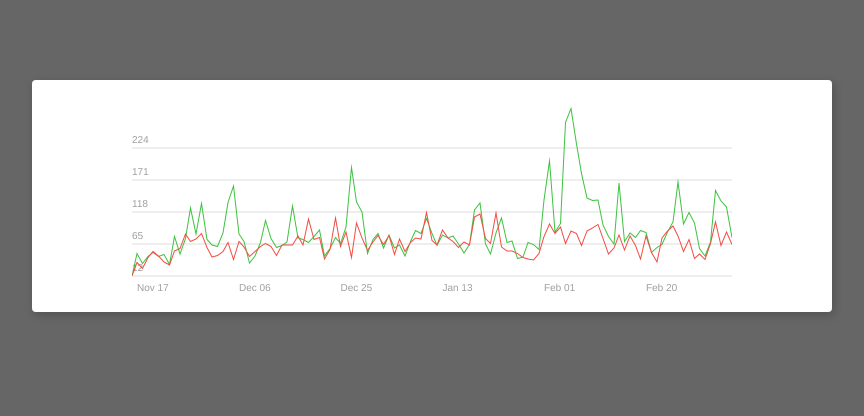
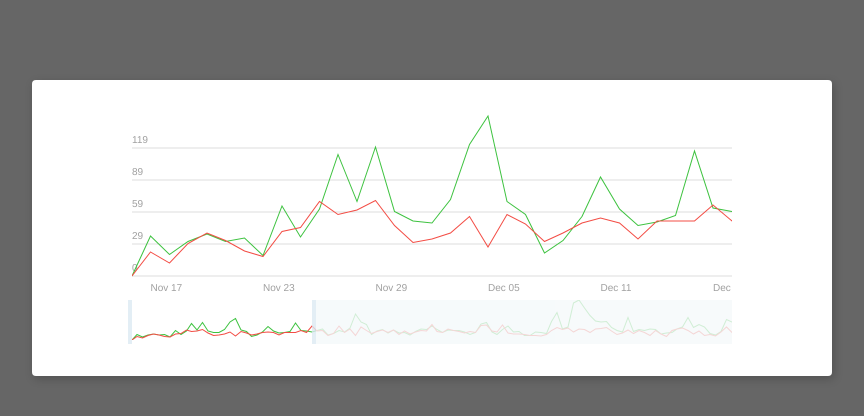
Before and after one commit to Dima9119708/canvas-chart, a website built with webpack: page src/index.html in a window 1280 px wide. Shown: the whole page, without its empty margins (208-1072 px from the left). Built offline with nearby package versions, Linux system fonts and the light colour scheme.

Commit message:
Chart canvas.

```diff
--- a/src/index.html
+++ b/src/index.html
@@ -35,25 +35,38 @@
     </style>
 </head>
 <body>
-    <div class="tg-chart">
-        <div class="container">
-            <div class="card">
-                <canvas id="chart"></canvas>
-            </div>
+    <div class="container">
+        <div class="card">
+            <div class="tg-chart" id="chart">
+                <div data-el="tooltip" class="tg-chart-tooltip"></div>
 
-            <div class="tg-chart-tooltip js--tooltip">
-                    <div class="tooltip-title js--tooltip-title">Sat, Feb 24</div>
-                    <div class="tooltip-list js--tooltip-list">
-                        <div class="tooltip-list-item">
-                            <div class="name">15</div>
-                            <div class="value">15</div>
-                        </div>
-                        <div class="tooltip-list-item">
-                            <div class="name">150</div>
-                            <div class="value">150</div>
-                        </div>
+                <canvas data-el="main"></canvas>
+
+                <div class="tg-chart-slider" data-el="slider">
+                    <canvas></canvas>
+                    <div data-el="left" class="tg-chart-slider__left">
+                        <div
+                                class="tg-chart-slider__arrow--left"
+                                data-el="arrow"
+                                data-type="left"
+                        ></div>
+                    </div>
+
+                    <div
+                        data-el="window"
+                        data-type="window"
+                        class="tg-chart-slider__window"
+                    ></div>
+
+                    <div data-el="right" class="tg-chart-slider__right">
+                        <div
+                            class="tg-chart-slider__arrow--right"
+                            data-el="arrow"
+                            data-type="right"
+                        ></div>
                     </div>
                 </div>
+            </div>
         </div>
     </div>
 </body>
--- a/src/index.js
+++ b/src/index.js
@@ -1,60 +1,76 @@
 import '@babel/polyfill'
 import './styles.scss'
 import data from './js/data/data'
-import {searchMinMax} from "./js/utils";
-import {drawArc, drawVerticalLine, line, toCoords, xAxis, yAxis} from "./js/draw";
+import {computeXRatio, computeYRatio, getOnlyNumbers, searchMinMax, toCoords} from "./js/utils";
+import {drawArc, drawVerticalLine, line, xAxis, yAxis} from "./js/draw";
 import {DPI_HEIGHT, DPI_WIDTH, HEIGHT, PADDING, VIEW_HEIGHT, VIEW_WIDTH, WIDTH} from "./js/vars";
 import {tooltip} from "./js/tooltiip";
+import mouse from "./js/mouse";
+import {sliderChart} from "./js/slider";
 
-function chart(canvas, data) {
+function chart(root, data) {
+    const canvas = root.querySelector('[data-el="main"]')
+    const slider = sliderChart(root.querySelector('[data-el="slider"]'), data)
     const ctx = canvas.getContext('2d')
+
+    let rfa
 
     canvas.style.width = WIDTH + 'px'
     canvas.style.height = HEIGHT + 'px'
     canvas.width = DPI_WIDTH
     canvas.height = DPI_HEIGHT
 
-    const yData = data.columns.filter(col => data.types[col[0]] === 'line')
-    const xData = data.columns.filter(col => data.types[col[0]] !== 'line')[0]
+    let count = 100
 
-    const [yMin, yMax] = searchMinMax(yData.flat())
-    const yRatio = VIEW_HEIGHT / (yMax - yMin)
-    const xRatio = VIEW_WIDTH / (data.columns[0].length - 1)
-    let rfa = null
-
-    const mouse = {
-        x: undefined,
-        currentX: undefined,
-        clientX: undefined,
-        pointsArc: [],
-
-        clear() {
-            this.x = undefined
-            this.currentX = undefined
-            this.clientX = undefined
-            this.pointsArc = []
-        }
-    }
+    slider.subscribe(pos => {
+        mouse.pos = pos
+        render()
+    })
 
     function clearCanvas() {
         ctx.clearRect(0, 0, canvas.width, canvas.height)
         mouse.pointsArc.length = 0
     }
 
-    function render() {
+    function render(timestamp) {
         clearCanvas()
 
-        yAxis(ctx, yMin, yMax)
-        xAxis(ctx, xData, xRatio, mouse)
+        const length = data.columns[0].length
+        const leftIndex =  Math.round((length * mouse.pos[0] / 100))
+        const rightIndex = Math.round((length * mouse.pos[1] / 100))
 
-        yData.map(toCoords(xRatio, yRatio)).forEach( (coords, i) => {
-            line(ctx, coords, data.colors[yData[i][0]], mouse)
+        const columns = data.columns.map((col,i) => {
+            const res = col.slice(leftIndex, rightIndex)
+            if (typeof res[0] !== 'string') {
+                res.unshift(col[0])
+            }
+            return res
         })
 
-        drawVerticalLine(ctx, mouse)
-        drawArc(ctx, mouse.pointsArc, yData)
+        const yData = columns.filter(col => data.types[col[0]] === 'line')
+        const xData = columns.filter(col => data.types[col[0]] !== 'line')[0]
 
-        tooltip.left( mouse.clientX + 20).update(mouse, yData)
+        const [yMin, yMax] = searchMinMax(yData.flat())
+
+        const yRatio = computeYRatio(VIEW_HEIGHT, yMax)
+        const xRatio = computeXRatio(VIEW_WIDTH, columns[0].length)
+
+        yAxis(ctx, yMax)
+        xAxis(ctx, xData, xRatio)
+
+        yData.map(toCoords(xRatio, yRatio, DPI_HEIGHT, PADDING))
+             .forEach( (coords, i) => {
+                if (mouse.pos[0] !== 0) {
+                    coords.splice(0, 1);
+                }
+
+                line(ctx, coords, data.colors[yData[i][0]])
+             })
+
+        drawVerticalLine(ctx)
+        drawArc(ctx, yData)
+
+        tooltip.left( mouse.clientX + 20).update(yData)
     }
 
     render()
@@ -63,8 +79,8 @@ function chart(canvas, data) {
 
     canvas.addEventListener('mouseenter', mouseEnter)
 
-    function mouseEnter(e) {
-        tooltip.open().left(e.clientX + 20)
+    function mouseEnter({ clientX }) {
+        tooltip.open().left(clientX)
         canvas.addEventListener('mousemove',  mouseMove)
         canvas.addEventListener('mouseleave', mouseLeave)
     }
@@ -75,7 +91,7 @@ function chart(canvas, data) {
         const currentX = Math.floor(clientX - left) * (DPI_WIDTH / WIDTH)
 
         mouse.currentX = currentX
-        mouse.clientX = clientX
+        mouse.clientX = clientX - left
     }
 
     function mouseLeave() {
--- a/src/js/draw.js
+++ b/src/js/draw.js
@@ -1,11 +1,12 @@
 import {DPI_HEIGHT, DPI_WIDTH, PADDING, ROWS_COUNT, VIEW_HEIGHT} from "./vars";
-import {getDate} from "./utils";
+import {getDate, rangeFN} from "./utils";
 import {tooltip} from "./tooltiip";
 import data from "./data/data";
+import mouse from "./mouse";
 
-export function yAxis(ctx, yMin, yMax) {
+export function yAxis(ctx, yMax) {
     const step = VIEW_HEIGHT / ROWS_COUNT
-    const textStep = (yMax - yMin) / ROWS_COUNT
+    const textStep = yMax / ROWS_COUNT
 
     Array(ROWS_COUNT).fill('').forEach((_, i) => {
         i += 1
@@ -24,56 +25,41 @@ export function yAxis(ctx, yMin, yMax) {
     });
 }
 
-export function xAxis(ctx, xData, xRadio, mouse) {
+export function xAxis(ctx, xData, xRadio) {
     const step = Math.round(xData.length / 6)
-    const range = []
+    const range = rangeFN()
 
-    for (let i = 1; i < xData.length; i += step) {
+    for (let i = 1; i < xData.length; i++) {
         const [month, day, dayOfWeek] = getDate(xData[i]);
         const x = Math.floor(xRadio * i)
 
-        range.push([x, `${dayOfWeek}, ${month} ${day}`])
+        const prev = xRadio * (i - 1) ?? 0
+        const next = xRadio * (i + 1) ?? DPI_WIDTH
 
-        ctx.font = 'normal 20px Helvetica, sans-serif';
-        ctx.fillStyle = '#9f9f9f'
-        ctx.fillText(`${month} ${day}`, x, DPI_HEIGHT - 10);
+        if ( range(prev, next, x) ) {
+            tooltip.setTitle(`${dayOfWeek}, ${month} ${day}`)
+        }
+
+        if ( (i - 1) % step === 0) {
+            ctx.font = 'normal 20px Helvetica, sans-serif';
+            ctx.fillStyle = '#9f9f9f'
+            ctx.fillText(`${month} ${day}`, x, DPI_HEIGHT - 10);
+        }
     }
 
-    for (const [i, [, date]] of range.entries()) {
-        const prev = range[i - 1]?.[0] ?? 0
-        const next = range[i + 1]?.[0] ?? DPI_WIDTH
-
-        if ( prev <= mouse.currentX && mouse.currentX <= next) {
-            tooltip.title(date)
-            break
-        }
-    }
 }
 
-export function toCoords(xRatio, yRatio) {
-    return (col) => col.map((y, i) => [
-            Math.floor(i * xRatio),
-            typeof y === 'number'
-                ? Math.floor(DPI_HEIGHT - PADDING - y * yRatio)
-                : DPI_HEIGHT - PADDING
-        ])
-}
-
-export function line(ctx, data, strokeColor = '#000', mouse) {
-    let range = true
+export function line(ctx, data, strokeColor = '#000') {
+    const range = rangeFN()
 
     ctx.beginPath()
     for (const [i, [x, y]] of data.entries()) {
         const prev = data[i - 1]?.[0] ?? 0
         const next = data[i + 1]?.[0] ?? x
 
-        const min = Math.floor( x - ((x - prev) / 2) )
-        const max = Math.floor( ((next - x) / 2) + x)
-
-        if ( min <= mouse.currentX && mouse.currentX <= max && range) {
+        if ( range(prev, next, x) ) {
             mouse.x = x
-            mouse.pointsArc.push({ x, y })
-            range = false
+            mouse.pointsArc.push([ x, y, i ])
         }
 
         ctx.lineTo(x, y)
@@ -84,20 +70,18 @@ export function line(ctx, data, strokeColor = '#000', mouse) {
     ctx.stroke()
 }
 
-export function drawArc(ctx, pointsArc, yData) {
-    for (const [i, { x, y }] of pointsArc.entries()) {
-        if (!yData[i]?.[0]) break
-
+export function drawArc(ctx, yData) {
+    mouse.pointsArc.forEach(([x, y], i) => {
         ctx.beginPath()
         ctx.arc(x, y, 7, 0, Math.PI * 2)
         ctx.strokeStyle = data.colors[yData[i][0]]
         ctx.fillStyle = 'white'
         ctx.fill()
         ctx.stroke()
-    }
+    })
 }
 
-export function drawVerticalLine(ctx, mouse) {
+export function drawVerticalLine(ctx) {
     ctx.beginPath()
     ctx.moveTo(mouse.x, 0)
     ctx.lineTo(mouse.x, VIEW_HEIGHT + PADDING)
--- /dev/null
+++ b/src/js/mouse.js
@@ -0,0 +1,15 @@
+export default {
+    x: undefined,
+    currentX: undefined,
+    clientX: undefined,
+    pointsArc: [],
+    pos: [],
+    resize: false,
+
+    clear() {
+        this.x = undefined
+        this.currentX = undefined
+        this.clientX = undefined
+        this.pointsArc = []
+    }
+}
--- /dev/null
+++ b/src/js/slider.js
@@ -0,0 +1,133 @@
+import {DPI_WIDTH, VIEW_HEIGHT, VIEW_WIDTH, WIDTH} from "./vars";
+import {line} from "./draw";
+import {computeXRatio, computeYRatio, css, searchMinMax, toCoords} from "./utils";
+import mouse from "./mouse";
+
+const HEIGHT = 40
+const DPI_HEIGHT = HEIGHT * 2
+const MIN_WIDTH = WIDTH * 0.05;
+
+export function sliderChart(root, data) {
+    const canvas = root.querySelector('canvas')
+    const ctx = canvas.getContext('2d')
+
+    canvas.style.width = WIDTH + 'px'
+    canvas.style.height = HEIGHT + 'px'
+    canvas.width = DPI_WIDTH
+    canvas.height = DPI_HEIGHT
+
+    const $left = root.querySelector('[data-el="left"]')
+    const $window = root.querySelector('[data-el="window"]')
+    const $right = root.querySelector('[data-el="right"]')
+
+    root.addEventListener('mousedown', mousedown)
+    root.addEventListener('mouseup', mouseup)
+
+    let nextFN = () => {}
+
+    function next() {
+        mouse.resize = true
+        nextFN(getPosition())
+    }
+
+    function mousedown(event) {
+        const { target, pageX } = event
+        const type = target.dataset.type
+
+        const dimensions = {
+            left: parseInt($window.style.left),
+            right: parseInt($window.style.right),
+            width: parseInt($window.style.width)
+        }
+
+        if (type === 'window') {
+            document.onmousemove = e => {
+                const delta = e.pageX - pageX
+                const left = dimensions.left + delta
+                const right = dimensions.right - delta
+                setPosition(left, right)
+                next()
+            }
+        }
+        else if (type === 'left') {
+            document.onmousemove = e => {
+                const delta = e.pageX - pageX
+                const left = dimensions.left + delta
+                setPosition(left, dimensions.right)
+                next()
+            }
+        }
+        else if (type === 'right') {
+            document.onmousemove = e => {
+                const delta = e.pageX - pageX
+                const right = dimensions.right - delta
+                setPosition(dimensions.left, right)
+                next()
+            }
+        }
+    }
+
+    function getPosition() {
+        const left = parseInt($window.style.left)
+        const right = WIDTH - parseInt($window.style.right)
+
+        return [
+            left * 100 / WIDTH,
+            right * 100 / WIDTH,
+        ]
+    }
+
+    function mouseup() {
+        document.onmousemove = null
+    }
+
+    const defaultWidth = WIDTH * 0.3
+    setPosition(0, WIDTH - defaultWidth)
+
+    function setPosition(left, right) {
+        const w = WIDTH - left - right
+
+        if(w < MIN_WIDTH) {
+            css($window, { width: MIN_WIDTH + 'px'})
+            return
+        }
+
+        if (left < 0) {
+            css($window, { left: '0px'})
+            css($left, { width: '0px'})
+            return
+        }
+
+        if (right < 0) {
+            css($window, { right: '0px'})
+            css($right, { width: '0px'})
+            return
+        }
+
+        css($window, {
+            width: w + 'px',
+            right: right + 'px',
+            left: left + 'px'
+        })
+        css($right, { width: right + 'px'})
+        css($left, { width: left + 'px'})
+    }
+
+    const yData = data.columns.filter(col => data.types[col[0]] === 'line')
+
+    const [yMin, yMax] = searchMinMax(yData.flat())
+
+    const yRatio = computeYRatio(DPI_HEIGHT, yMax)
+    const xRatio = computeXRatio(VIEW_WIDTH, data.columns[0].length - 1)
+
+    yData.map(toCoords(xRatio, yRatio, DPI_HEIGHT, 0)).forEach( (coords, i) => {
+        line(ctx, coords, data.colors[yData[i][0]])
+    })
+
+    return {
+        subscribe(fn) {
+            nextFN = fn
+            fn(getPosition())
+        }
+    }
+}
--- a/src/js/tooltiip.js
+++ b/src/js/tooltiip.js
@@ -1,9 +1,10 @@
 import {css} from "./utils";
 import data from "./data/data";
+import mouse from "./mouse";
 
 export const tooltip = {
-    $tooltip : document.querySelector('.js--tooltip'),
-    titleText: '',
+    $tooltip : document.querySelector('[data-el="tooltip"]'),
+    title: '',
 
     open() {
         css(this.$tooltip, { display: 'block' })
@@ -21,23 +22,23 @@ export const tooltip = {
         return this
     },
 
-    title(text) {
-        this.titleText = text
+    setTitle(text) {
+        this.title = text
     },
 
     clear() {
         this.$tooltip.innerHTML = null
     },
 
-    update(mouse, yData) {
+    update(yData) {
        this.clear()
        this.$tooltip.innerHTML = `
-           <div class="tooltip-title">${this.titleText}</div>
+           <div class="tooltip-title">${this.title}</div>
               <div class="tooltip-list">
-                  ${ mouse.pointsArc.map(({ y }, i) => `
-                      <div class="tooltip-list-item" style="color: ${data.colors[yData[i][0]]}">
-                          <div class="name">${y}</div>
-                          <div class="value">${i < 1 ? 'Join' : 'Left'}</div>
+                  ${ mouse.pointsArc.map(( [ ,,i ], index) => `
+                      <div class="tooltip-list-item" style="color: ${data.colors[yData[index][0]]}">
+                          <div class="name">${yData[index][i]}</div>
+                          <div class="value">${Object.values(data.names)[index]}</div>
                       </div>
                   `).join(' ') }
               </div>
--- a/src/js/utils.js
+++ b/src/js/utils.js
@@ -1,3 +1,13 @@
+import mouse from "./mouse";
+
+export function computeYRatio(height, yMax) {
+    return height / yMax
+}
+
+export function computeXRatio(width, length) {
+    return width / (length - 2)
+}
+
 export function searchMinMax(arr) {
     const numbers = getOnlyNumbers(arr)
     return [Math.min(...numbers), Math.max(...numbers)]
@@ -18,3 +28,30 @@ export function getDate(milliseconds) {
 export function css(el, style = {}) {
     Object.assign(el.style, style)
 }
+
+export function toCoords(xRatio, yRatio, DPI_HEIGHT, PADDING) {
+    return (col) => col.map((y, i) => [
+        Math.floor(i * xRatio),
+        typeof y === 'number'
+            ? Math.floor(DPI_HEIGHT - PADDING - (y * yRatio))
+            : DPI_HEIGHT - PADDING
+    ])
+}
+
+export function rangeFN() {
+    let range = true
+
+    return (prev, next, x) => {
+
+        const min = Math.floor( x - ((x - prev) / 2) )
+        const max = Math.floor( ((next - x) / 2) + x)
+
+        if (min <= mouse.currentX && mouse.currentX <= max && range) {
+            range = false
+            return true
+        }
+
+        return false
+    }
+
+}
--- a/src/styles.scss
+++ b/src/styles.scss
@@ -101,8 +101,8 @@ body {
     overflow: hidden;
     z-index: 3;
 
-    top: 50px;
-    left: 100px;
+    top: 10px;
+    left: 0;
 
     .tooltip-title {
       text-align: center;
```
